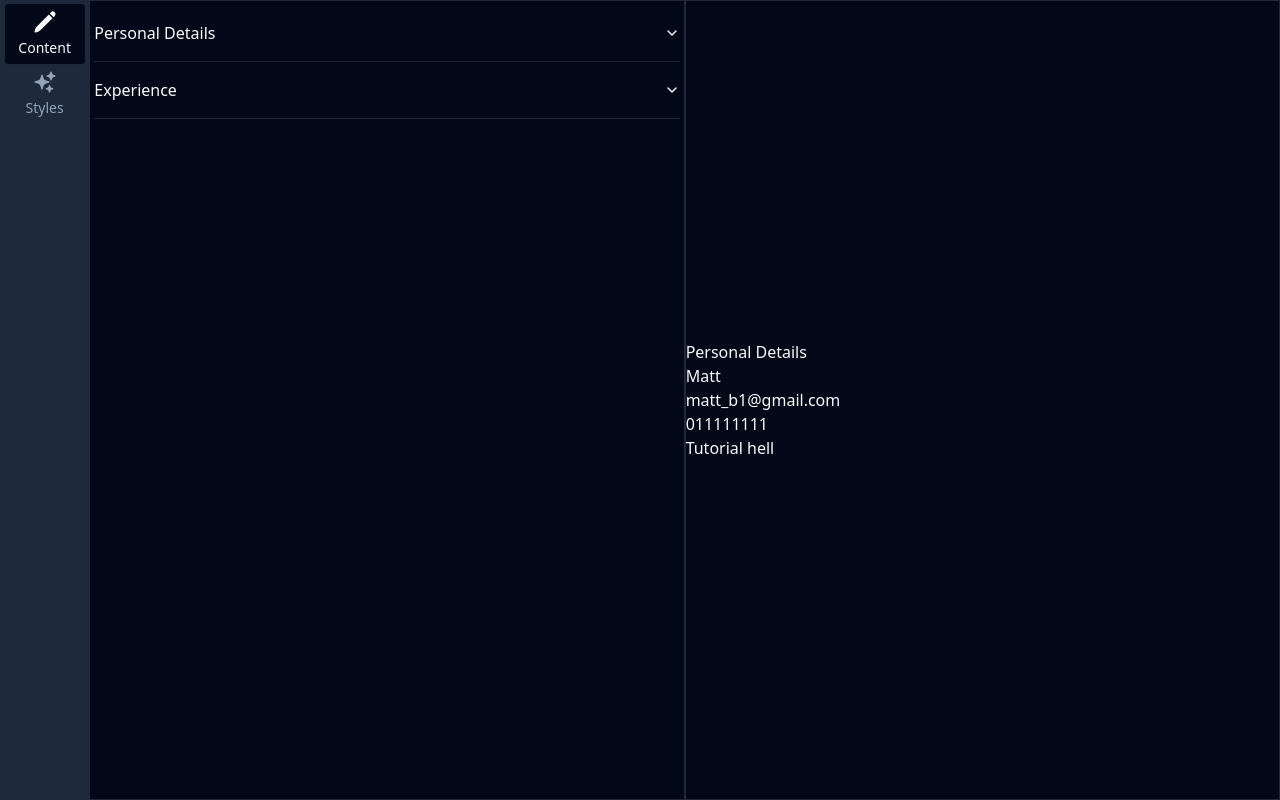
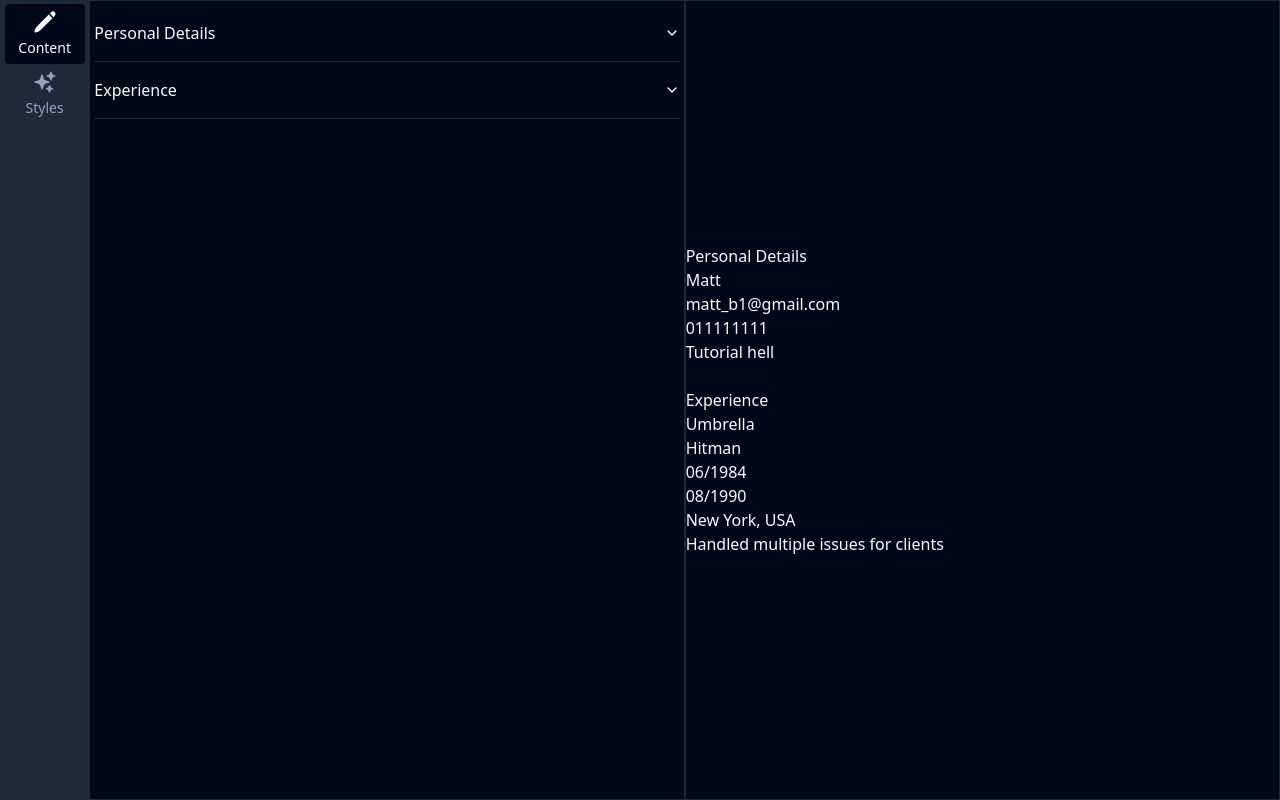
Before and after one commit to mattbro369/cv-builder, a React (Vite) app: page / in a window 1280 px wide. Built offline with nearby package versions, Linux system fonts and the light colour scheme.

Commit message:
Added positions arr to app while testing state

```diff
--- a/src/App.tsx
+++ b/src/App.tsx
@@ -4,6 +4,35 @@ import './App.css';
 import { Tabs, TabsList } from '@/components/ui/tabs';
 import TabButton from './UI/tabs/TabButton';
 import InputSectionComponent from './UI/input/InputSectionComponent';
+
+export type position = {
+	company: string;
+	title: string;
+	// Change to dates
+	start: string;
+	end: string;
+	location: string;
+	description: string;
+};
+
+const positions_arr: position[] = [
+	{
+		company: 'Umbrella',
+		title: 'Hitman',
+		start: '06/1984',
+		end: '08/1990',
+		location: 'New York, USA',
+		description: 'Handled multiple issues for clients',
+	},
+	// {
+	// 	company: 'Self employed',
+	// 	title: 'Hitman',
+	// 	start: '08/1990',
+	// 	end: 'Present day',
+	// 	location: 'New York, USA',
+	// 	description: 'Handled multiple issues for myself',
+	// },
+];
 
 function App() {
 	const [detailsData, setDetailsData] = useState({
@@ -12,6 +41,15 @@ function App() {
 		phone: '011111111',
 		location: 'Tutorial hell',
 	});
+
+	// const [expData, setExpData] = useState({
+	// 	company: 'Umbrella',
+	// 	title: 'Hitman',
+	// 	start: '01/1964',
+	// 	end: 'Present',
+	// 	location: 'New York, USA',
+	// 	description: 'Handled problems',
+	// });
 
 	const handleChange = (event: FormEvent<HTMLInputElement>): void => {
 		const { id, value } = event.currentTarget;
@@ -41,6 +79,7 @@ function App() {
 					</TabsList>
 				</Tabs>
 			</div>
+
 			<div className="border-border border-solid border flex-1 ">
 				<InputSectionComponent
 					name={detailsData.name}
@@ -48,33 +87,27 @@ function App() {
 					phone={detailsData.phone}
 					location={detailsData.location}
 					handleChange={handleChange}
+					positions_arr={positions_arr}
 				/>
 			</div>
 			<div className="border-border border-solid border flex-1 flex flex-col justify-center">
 				<h1>Personal Details </h1>
 				<div>
-					<p>{detailsData.name}</p>
-					<p>{detailsData.email}</p>
-					<p>{detailsData.phone}</p>
-					<p>{detailsData.location}</p>
+					{Object.entries(detailsData).map(([key, value]) => {
+						return <p key={key}>{value}</p>;
+					})}
 				</div>
+				<br />
+				<h1>Experience</h1>
+
+				{positions_arr.map((position) =>
+					Object.entries(position).map(([key, value]) => {
+						return <div key={key}>{value}</div>;
+					})
+				)}
 			</div>
 		</div>
 	);
 }
 
 export default App;
-
-// {isSmallScreen ? (
-// 	<TabComponent />
-// ) : (
-// 	<>
-// 		<Button className="dark bg-background border border-solid border-border">
-// 			Content
-// 		</Button>
-// 		<Button className="dark bg-background border border-solid border-border">
-// 			Customize
-// 		</Button>
-// 	</>
-// 	<TabComponent />
-// )}
```
